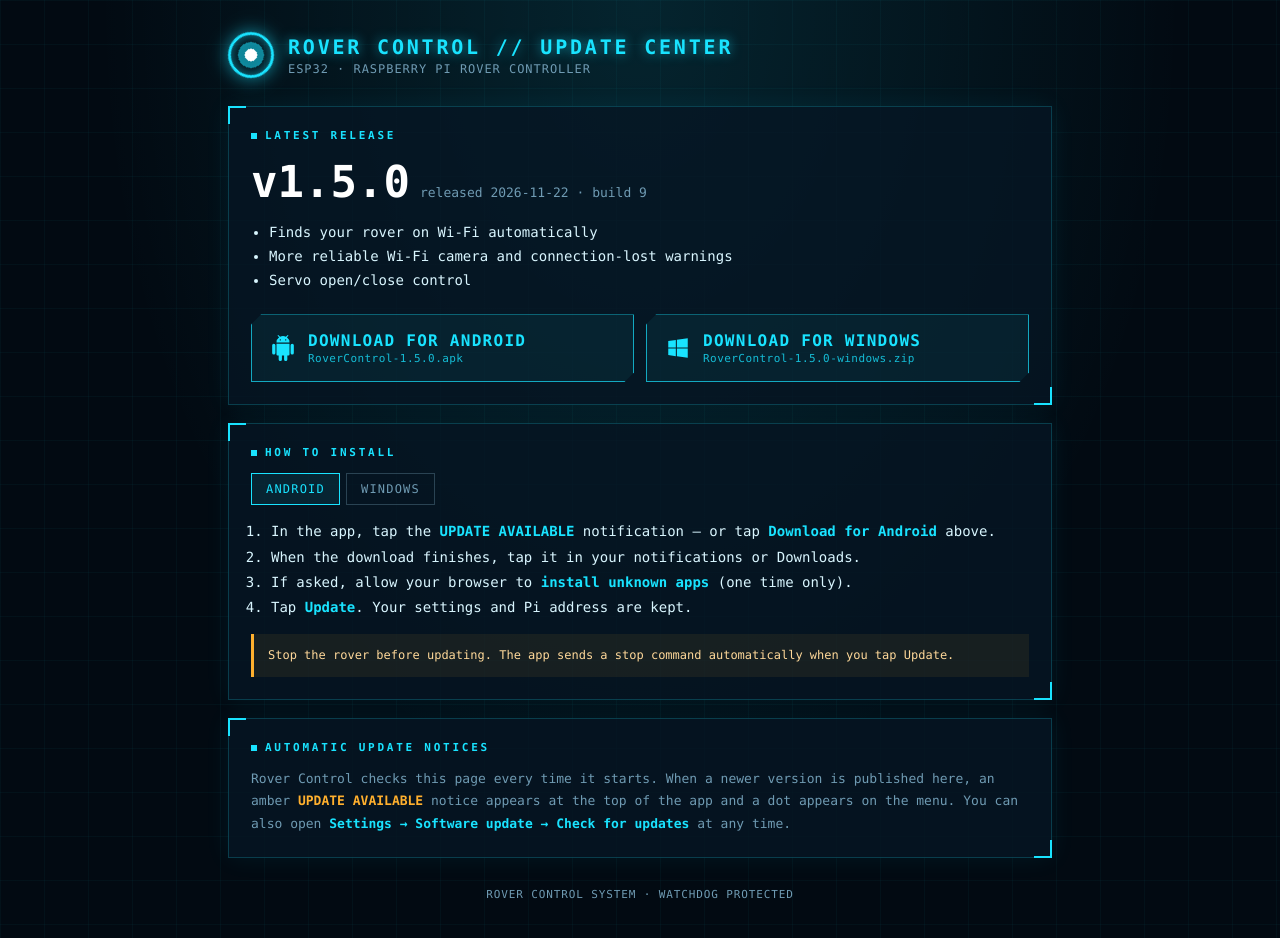
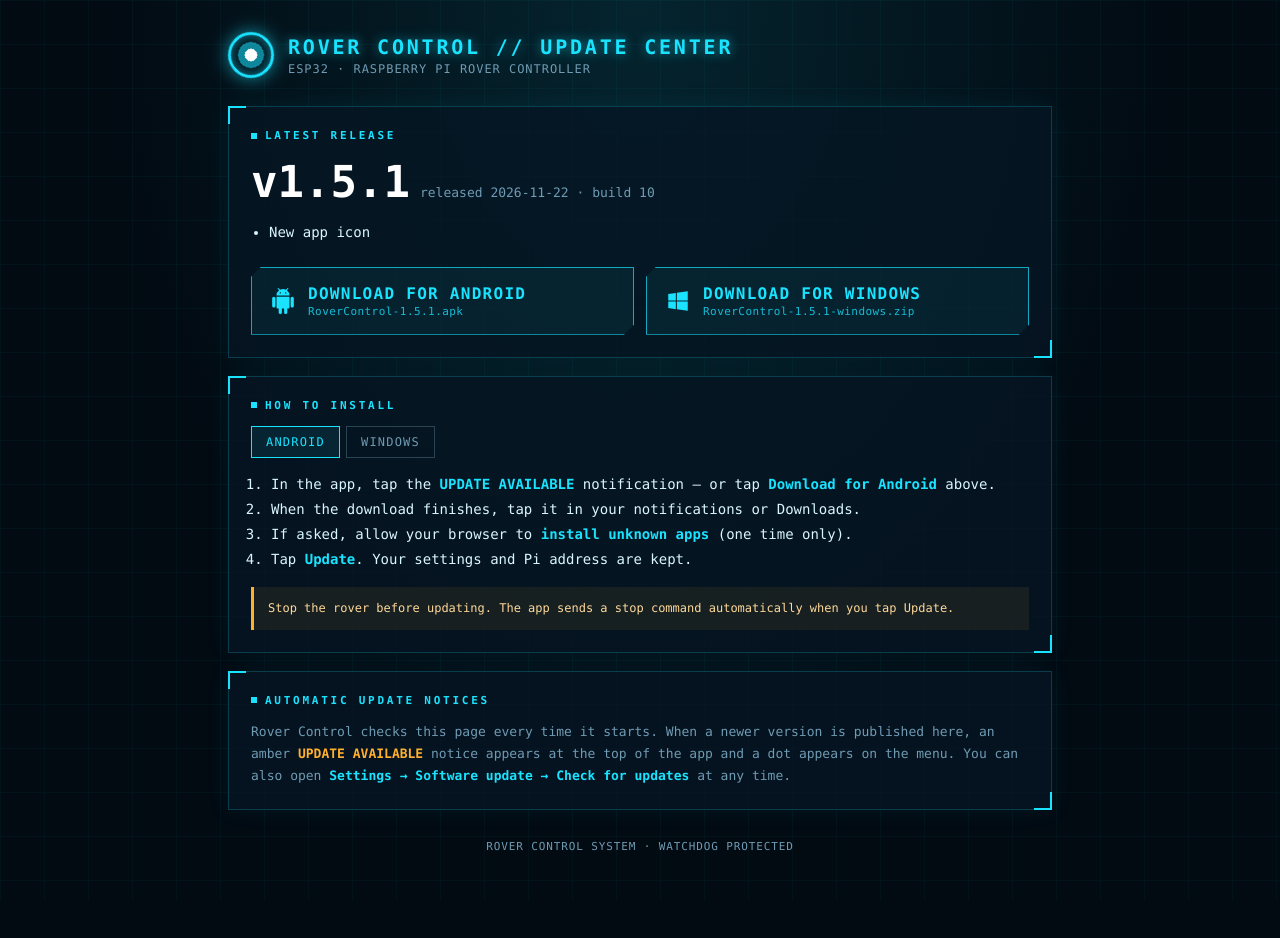
Before and after one commit to zowie2l/rover-updates, a plain HTML site: page index.html in a window 1280 px wide. After the commit the page ends 901 px from the top, so only its background shows below. Drawn offline with Linux system fonts and the light colour scheme.

Commit message:
Release v1.5.1 (build 10)

```diff
--- a/index.html
+++ b/index.html
@@ -5,6 +5,8 @@
 <meta name="viewport" content="width=device-width, initial-scale=1">
 <title>Rover Control · Update Center</title>
 <meta name="theme-color" content="#020A12">
+<link rel="icon" type="image/png" href="favicon.png">
+<link rel="apple-touch-icon" href="apple-touch-icon.png">
 <style>
   :root {
     --bg: #020a12; --surface: #071724; --raised: #0b2234;
--- a/version.json
+++ b/version.json
@@ -1,12 +1,10 @@
 {
-    "version":  "1.5.0",
-    "build":  9,
+    "version":  "1.5.1",
+    "build":  10,
     "released":  "2026-11-22",
     "notes":  [
-                  "Finds your rover on Wi-Fi automatically",
-                  "More reliable Wi-Fi camera and connection-lost warnings",
-                  "Servo open/close control"
+                  "New app icon"
               ],
-    "android":  "downloads/RoverControl-1.5.0.apk",
-    "windows":  "downloads/RoverControl-1.5.0-windows.zip"
+    "android":  "downloads/RoverControl-1.5.1.apk",
+    "windows":  "downloads/RoverControl-1.5.1-windows.zip"
 }
```
Also changed, not shown: apple-touch-icon.png (added), favicon.png (added), 4 other files.
